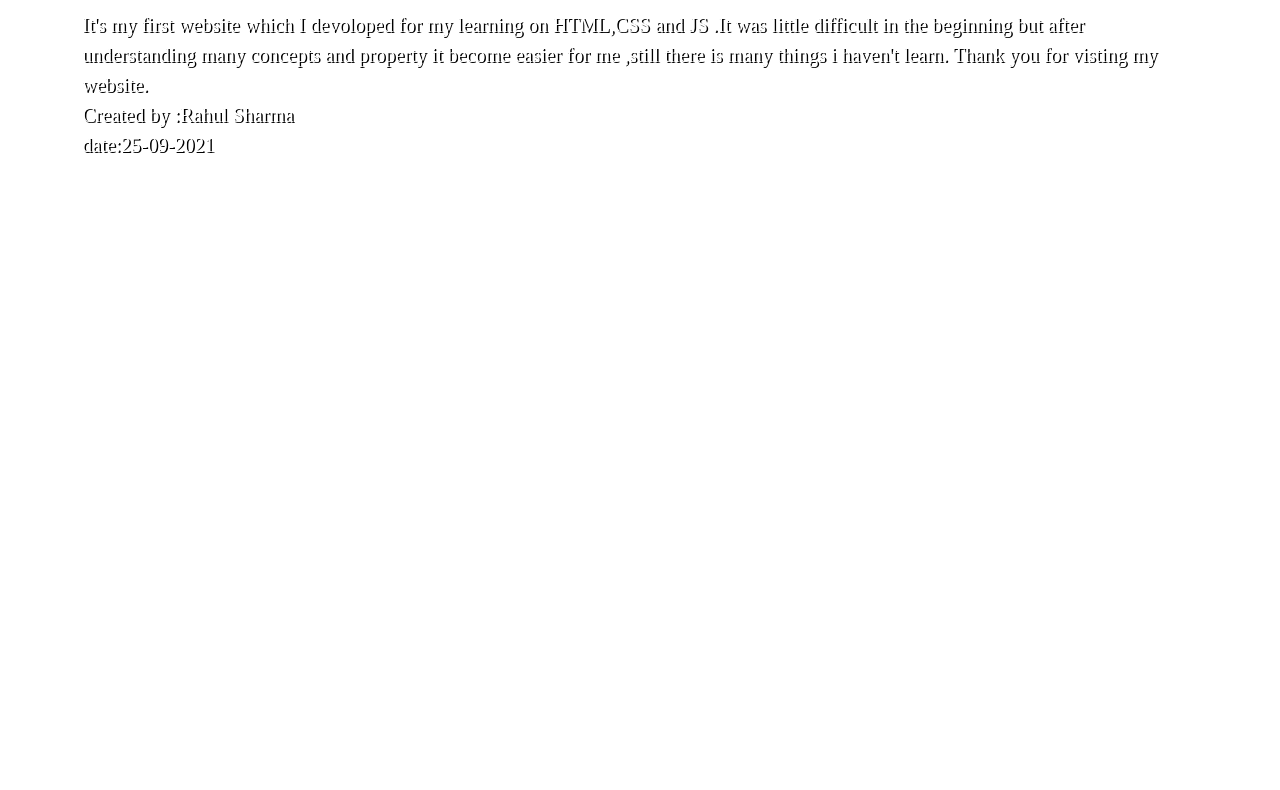
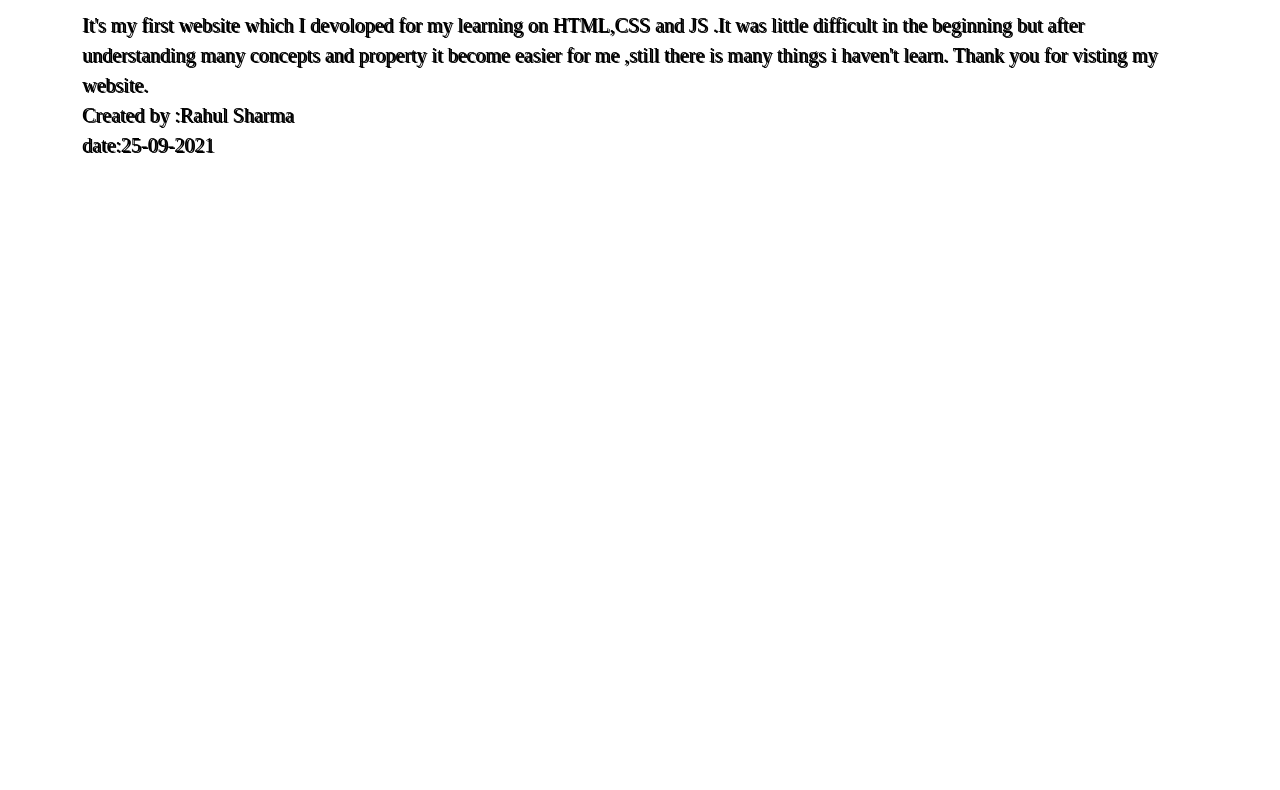
Before and after one commit to Rahul396960/Clock-website, a plain HTML site: page about.html in a window 1280 px wide. Shown: the part 75-865 px from the top of the page. Drawn offline with nearby package versions, Linux system fonts and the light colour scheme.

Commit message:
Update style.css

```diff
--- a/style.css
+++ b/style.css
@@ -382,7 +382,7 @@ background-image: linear-gradient(to bottom right, rgba(229, 255, 0, 0.205), rgb
 
 .container
 {
-     -webkit-text-fill-color: white;
+     -webkit-text-fill-color:black;
 text-shadow: 1.5px 0.5px black;
     justify-content: center;
     margin-top: 1%;
@@ -476,7 +476,7 @@ width:370px;
 
 .aboutsection
 {
-color: white;
+color: black;
 width: auto;
 height: auto;
 }
```
